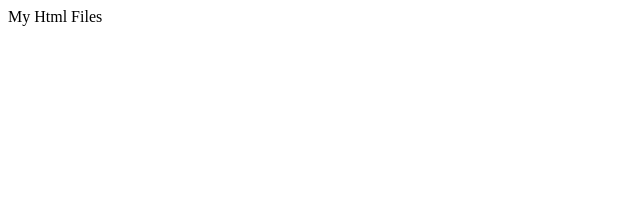
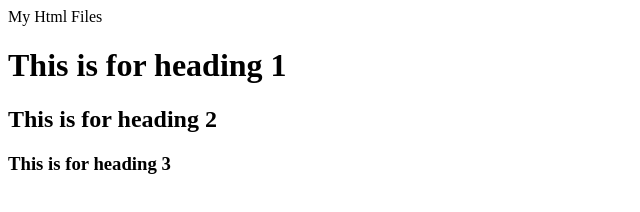
Before and after one commit to OB-Peter/learning-git, a plain HTML site: page index.html in a window 1280 px wide. Shown: the whole page, without its empty margins (0-640 px from the left). Drawn offline with Linux system fonts and the light colour scheme.

Commit message:
I ADDED THE HEADING FUNCTIONS

```diff
--- a/index.html
+++ b/index.html
@@ -1 +1,4 @@
 My Html Files
+<h1>This is for heading 1</h1>
+<h2>This is for heading 2</h2>
+<h3>This is for heading 3</h3>
```
